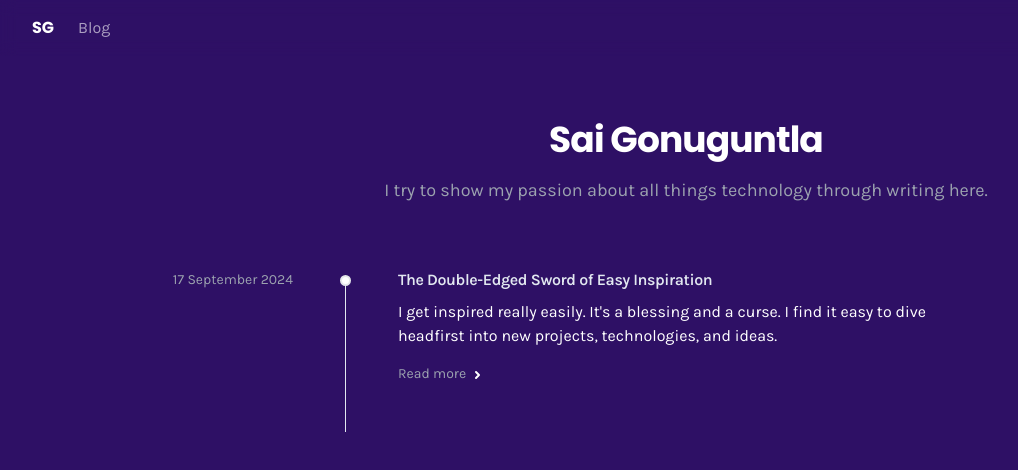
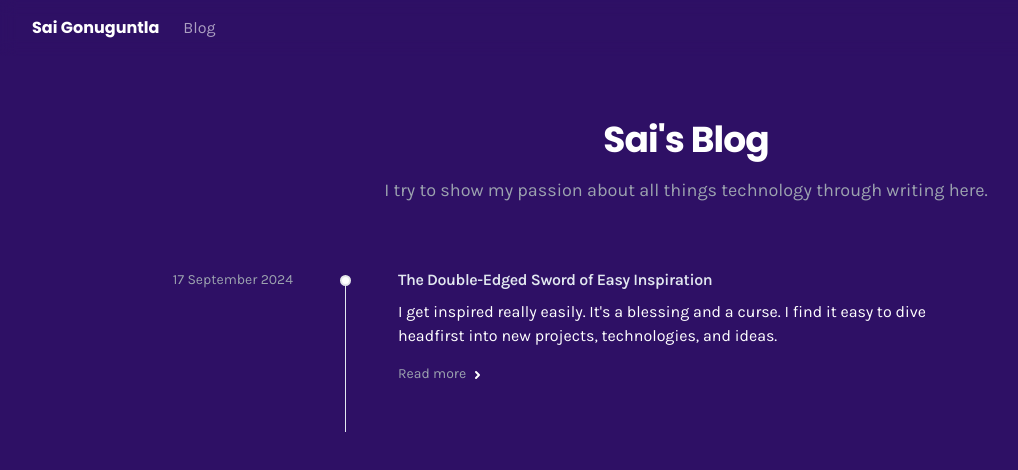
Before and after one commit to saigonu/blog, a Next.js app: page / in a window 1280 px wide. Shown: the top 470 px of the page, without its empty margins (0-1018 px from the left). Built offline with nearby package versions, Linux system fonts and the light colour scheme; a web font is replaced by a local one.

Commit message:
fix: Fix routing and title

```diff
--- a/src/app/_components/logo.tsx
+++ b/src/app/_components/logo.tsx
@@ -2,9 +2,9 @@ import Link from "next/link";
 
 const Logo = () => {
   return (
-    <Link href="/" className="mr-6 flex items-center space-x-2">
+    <Link href="https://saig.vercel.app/" className="mr-6 flex items-center space-x-2">
       <span className="font-bold font-poppins">
-        SG
+        Sai Gonuguntla
       </span>
     </Link>
   );
--- a/src/app/page.tsx
+++ b/src/app/page.tsx
@@ -13,7 +13,7 @@ export default function Index() {
         {/* Main message */}
         <div className="py-16 sm:text-center">
           <h1 className="mb-4 text-3xl sm:text-4xl tracking-tight text-white font-extrabold font-poppins">
-            Sai Gonuguntla
+            Sai's Blog
           </h1>
           <h2 className="text-lg text-gray-400">
             I try to show my passion about all things technology through writing here.
```
